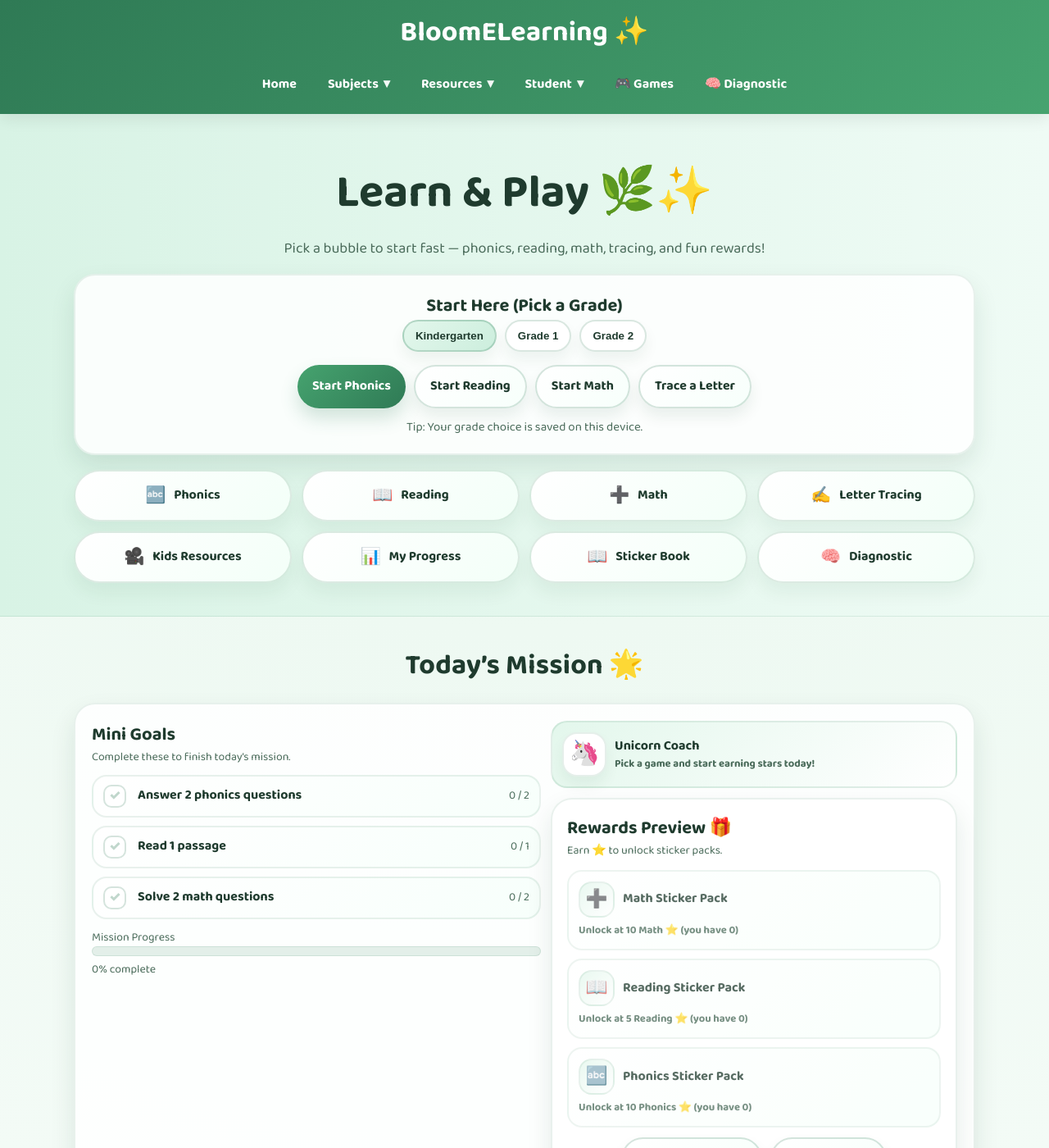
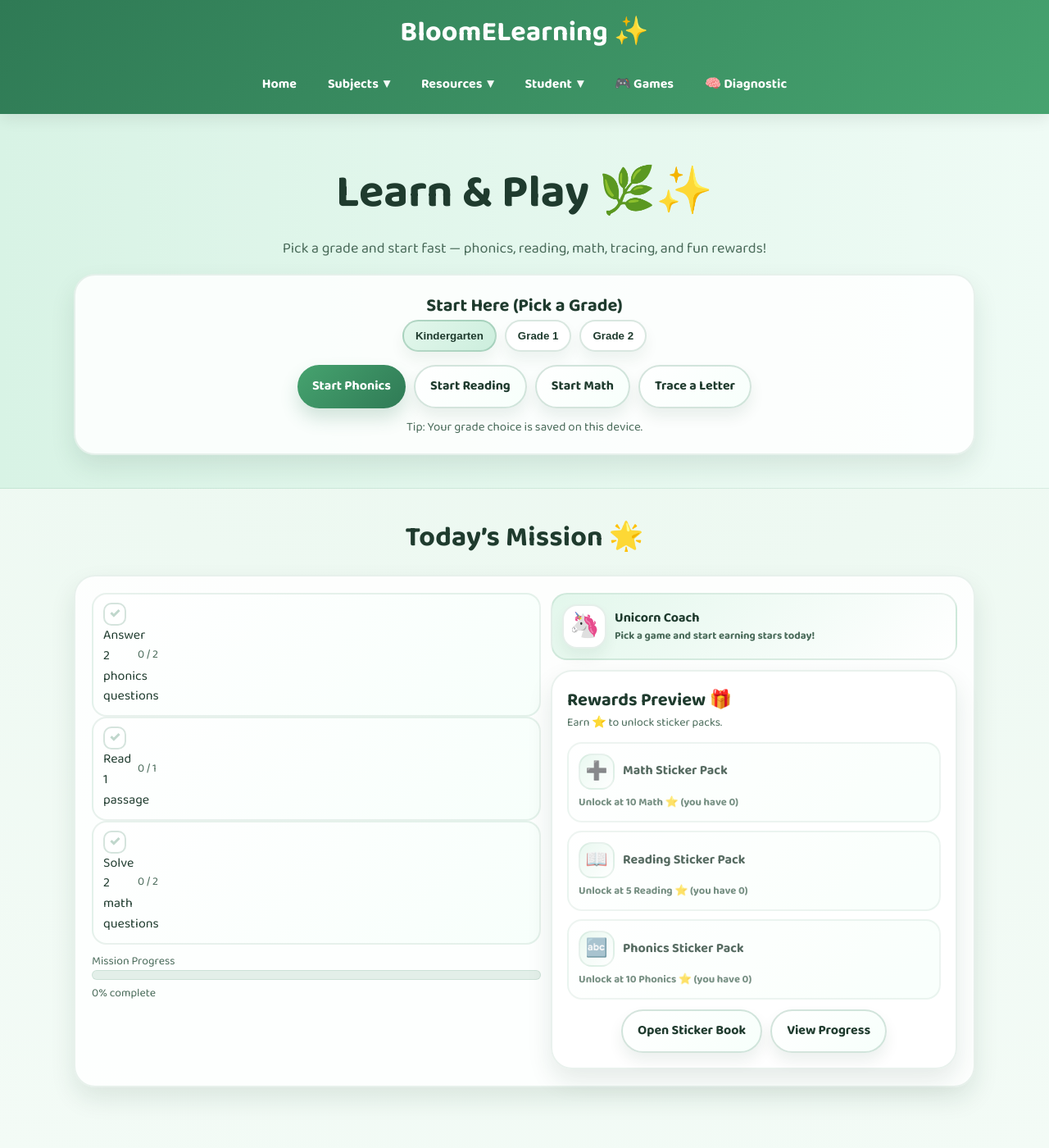
Before and after one commit to crivera-edtech/crivera-edtech.github.io, a Jekyll site: the page index.html, which Jekyll copies as it is, in a window 1280 px wide and 1400 px high. Shown: the whole window at 82% size. Built offline with Jekyll 4.4.1, drawn with Linux system fonts in a browser that asks for light colours.

Commit message:
Update index.html

```diff
--- a/index.html
+++ b/index.html
@@ -1,12 +1,60 @@
----
-layout: default
-title: Home
----
+<!DOCTYPE html>
+<html lang="en">
+<head>
+  <meta charset="UTF-8" />
+  <title>BloomELearning ✨</title>
+  <meta name="viewport" content="width=device-width, initial-scale=1.0" />
+  <link href="https://fonts.googleapis.com/css2?family=Baloo+2:wght@400;600;700&display=swap" rel="stylesheet">
+  <link rel="stylesheet" href="./styles.css">
+</head>
+<body>
+
+<header>
+  <div class="container">
+    <div class="logo">BloomELearning ✨</div>
+    <nav>
+      <ul>
+        <li><a href="index.html">Home</a></li>
+
+        <li class="dropdown">
+          <a class="dropdown-toggle" href="#" aria-expanded="false">Subjects</a>
+          <div class="dropdown-menu">
+            <a href="phonics.html">🔤 Phonics</a>
+            <a href="reading.html">📖 Reading</a>
+            <a href="math.html">➕ Math</a>
+            <a href="letter-formation.html">✍️ Letter Tracing</a>
+          </div>
+        </li>
+
+        <li class="dropdown">
+          <a class="dropdown-toggle" href="#" aria-expanded="false">Resources</a>
+          <div class="dropdown-menu">
+            <a href="resources.html">🎥 Kids Resources</a>
+            <a href="parent-resources.html">🧑‍🏫 Parent Resources</a>
+            <a href="standards.html">📘 Standards (K–2)</a>
+          </div>
+        </li>
+
+        <li class="dropdown">
+          <a class="dropdown-toggle" href="#" aria-expanded="false">Student</a>
+          <div class="dropdown-menu">
+            <a href="student-login.html">🧒 Student Login</a>
+            <a href="progress.html">📊 My Progress</a>
+            <a href="sticker-book.html">📖 Sticker Book</a>
+          </div>
+        </li>
+
+        <li><a href="games.html">🎮 Games</a></li>
+        <li><a href="diagnostic.html">🧠 Diagnostic</a></li>
+      </ul>
+    </nav>
+  </div>
+</header>
 
 <section class="hero">
   <div class="container">
     <h1>Learn & Play 🌿✨</h1>
-    <p>Pick a bubble to start fast — phonics, reading, math, tracing, and fun rewards!</p>
+    <p>Pick a grade and start fast — phonics, reading, math, tracing, and fun rewards!</p>
 
     <div class="game-box wide" style="margin-top:16px;">
       <div class="kid-big">Start Here (Pick a Grade)</div>
@@ -27,18 +75,7 @@ title: Home
       <div class="hero-note">Tip: Your grade choice is saved on this device.</div>
     </div>
 
-    <div class="bubbles">
-      <a class="bubble" href="phonics.html"><span class="emoji">🔤</span><span class="text">Phonics</span></a>
-      <a class="bubble" href="reading.html"><span class="emoji">📖</span><span class="text">Reading</span></a>
-      <a class="bubble" href="math.html"><span class="emoji">➕</span><span class="text">Math</span></a>
-      <a class="bubble" href="resources.html#tracing"><span class="emoji">✍️</span><span class="text">Letter Tracing</span></a>
-
-      <a class="bubble" href="resources.html"><span class="emoji">🎥</span><span class="text">Kids Resources</span></a>
-      <a class="bubble" href="progress.html"><span class="emoji">📊</span><span class="text">My Progress</span></a>
-      <a class="bubble" href="sticker-book.html"><span class="emoji">📖</span><span class="text">Sticker Book</span></a>
-      <a class="bubble" href="diagnostic.html"><span class="emoji">🧠</span><span class="text">Diagnostic</span></a>
-    </div>
-
+    <!-- ✅ REMOVED THE BIG BUTTONS / BUBBLES SECTION -->
   </div>
 </section>
 
@@ -48,30 +85,31 @@ title: Home
 
     <div class="mission game-box wide">
       <div>
-        <div class="kid-big">Mini Goals</div>
-        <div class="small">Complete these to finish today’s mission.</div>
-
-        <div class="mission-list">
         <div class="mission-item">
+          <div class="left">
             <div class="chk" id="m1chk">✓</div>
-            <div class="label">Answer 2 phonics questions</div>
+            <div>Answer 2 phonics questions</div>
+          </div>
           <div class="small" id="m1txt">0 / 2</div>
         </div>
 
         <div class="mission-item">
+          <div class="left">
             <div class="chk" id="m2chk">✓</div>
-            <div class="label">Read 1 passage</div>
+            <div>Read 1 passage</div>
+          </div>
           <div class="small" id="m2txt">0 / 1</div>
         </div>
 
         <div class="mission-item">
+          <div class="left">
             <div class="chk" id="m3chk">✓</div>
-            <div class="label">Solve 2 math questions</div>
+            <div>Solve 2 math questions</div>
+          </div>
           <div class="small" id="m3txt">0 / 2</div>
         </div>
-        </div>
 
-        <div class="small" style="margin-top:12px;">Mission Progress</div>
+        <div class="small" style="margin-top:10px;">Mission Progress</div>
         <div class="progressbar"><div id="missionBar"></div></div>
         <div class="small" id="missionPct" style="margin-top:6px;">0% complete</div>
       </div>
@@ -81,7 +119,7 @@ title: Home
           <div class="face" id="helperFace">🦄</div>
           <div>
             <div class="title" id="helperTitle">Unicorn Coach</div>
-            <div class="msg" id="helperMsg">Pick a bubble, earn stars, and unlock stickers!</div>
+            <div class="msg" id="helperMsg">Pick a game, earn stars, and unlock stickers!</div>
           </div>
         </div>
 
@@ -126,18 +164,23 @@ title: Home
   </div>
 </section>
 
+<footer>© 2026 BloomELearning ✨ | Made with 💚</footer>
+
 <script>
+  // -----------------------------
+  // Grade preference
+  // -----------------------------
   const PREF_GRADE_KEY = "bloom_pref_grade";
   let grade = localStorage.getItem(PREF_GRADE_KEY) || "K";
 
   function setGrade(g){
     grade = g;
     localStorage.setItem(PREF_GRADE_KEY, g);
-
     document.querySelectorAll(".pill[data-grade]").forEach(b=>{
       b.classList.toggle("active", b.dataset.grade === grade);
     });
 
+    // Pass grade in URL (optional use on other pages)
     document.getElementById("startPhonics").href = `phonics.html?grade=${encodeURIComponent(grade)}`;
     document.getElementById("startReading").href = `reading.html?grade=${encodeURIComponent(grade)}`;
     document.getElementById("startMath").href = `math.html?grade=${encodeURIComponent(grade)}`;
@@ -172,6 +222,7 @@ title: Home
 
   function renderMission(){
     const ms = ensureMission();
+
     const g1 = 2, g2 = 1, g3 = 2;
 
     document.getElementById("m1txt").textContent = `${Math.min(ms.phonics,g1)} / ${g1}`;
```
Also changed, not shown: other parts of index.html (+17 -1 lines). Lines whose indentation alone changed are shown as unchanged.
